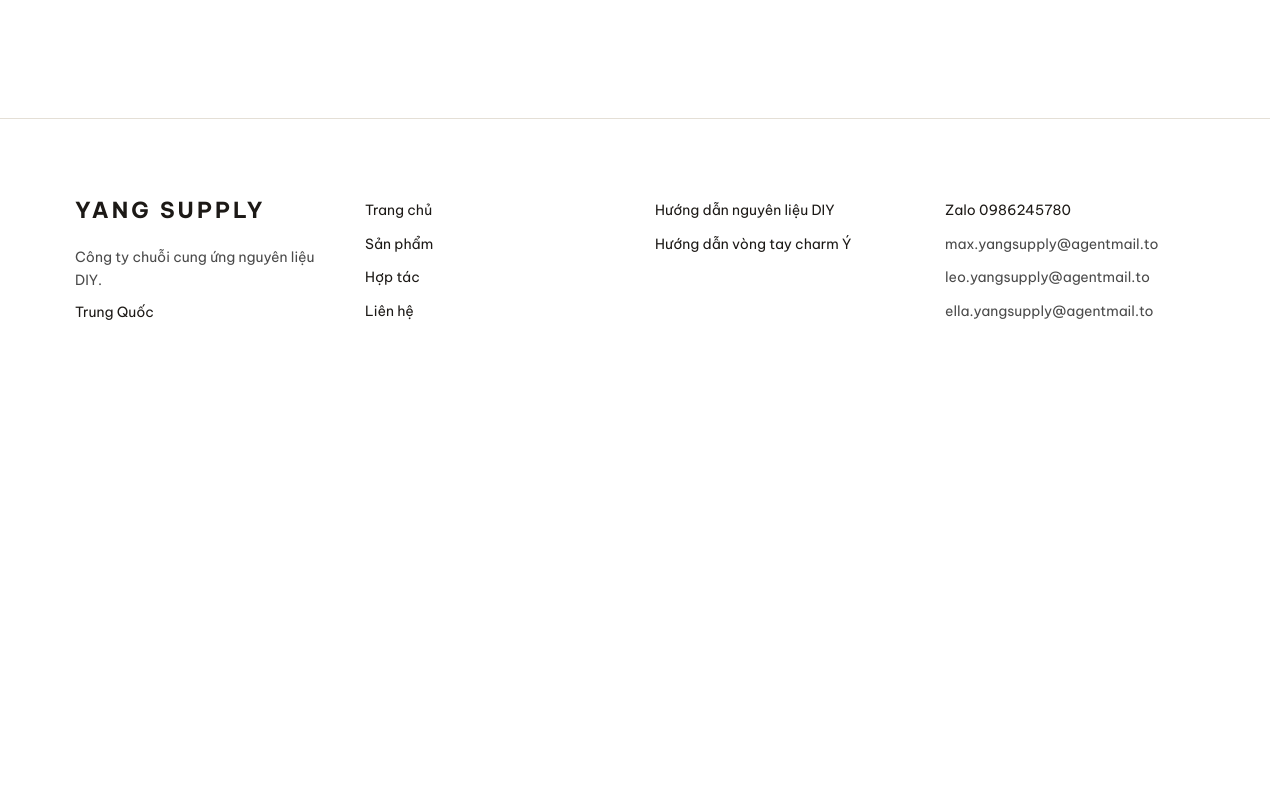
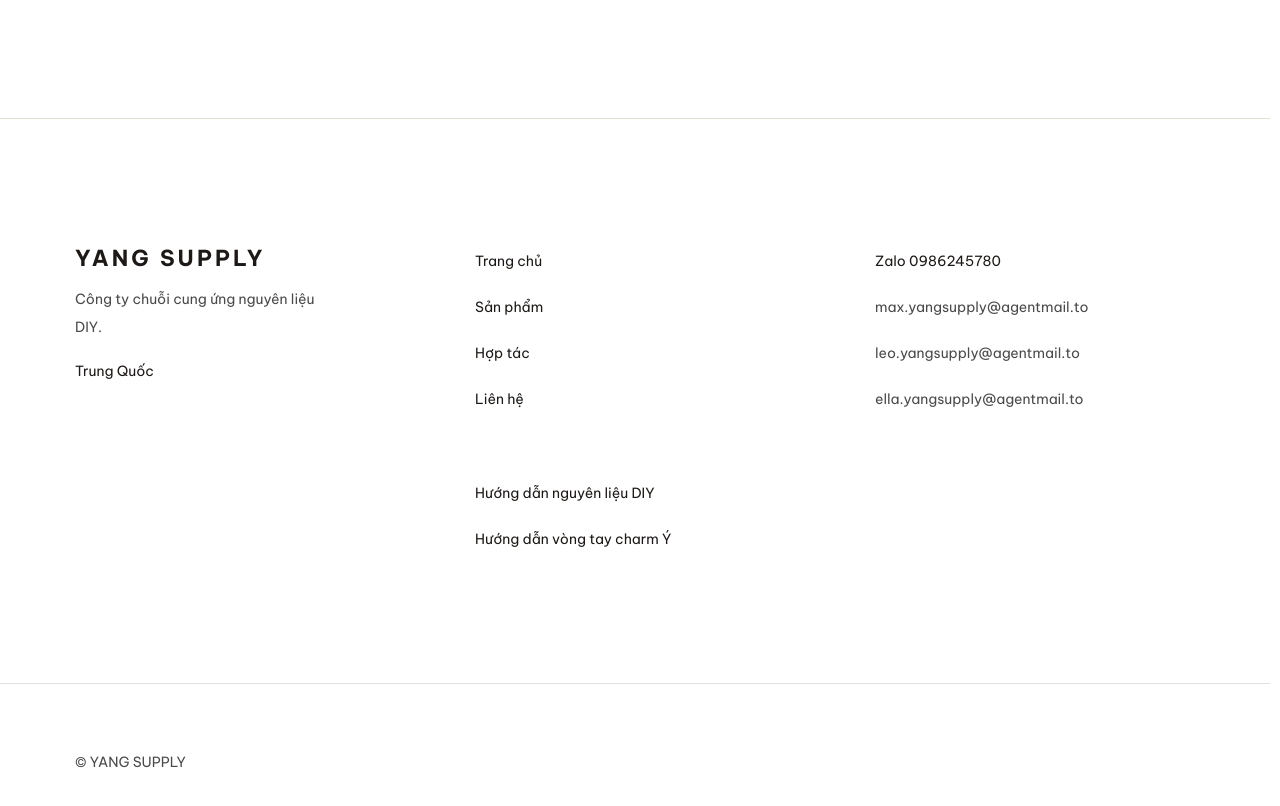
Before and after one commit to nexteacc/yang-supply-web, a Next.js app: page /hop-tac in a window 1280 px wide. Shown: the part 2490-3296 px from the top of the page. Before the commit the page ends 2896 px from the top, so only its background shows below. Built offline with nearby package versions, Linux system fonts and the light colour scheme.

Commit message:
Give the footer more room and finish the pending layout fixes.
Open up footer padding, column gaps, and link rhythm, keep data-block values on one line, and remove the contact-page copy buttons.

Co-authored-by: yang <nexteacc@users.noreply.github.com>

```diff
--- a/src/app/globals.css
+++ b/src/app/globals.css
@@ -165,10 +165,18 @@ html.lang-boot body {
   color: #ffffff;
 }
 
+.fact {
+  container-type: inline-size;
+  min-width: 0;
+}
+
 .fact-value {
-  font-size: 24px;
+  /* --fact-em is the string's approximate width in em, so only a value that
+     would overflow its cell shrinks. Short values stay at 24px. */
+  font-size: clamp(13px, calc(100cqi / var(--fact-em, 8)), 24px);
   font-weight: 600;
   line-height: 1.2;
+  white-space: nowrap;
 }
 
 .fact-label {
--- a/src/components/contact-page.tsx
+++ b/src/components/contact-page.tsx
@@ -2,7 +2,7 @@
 
 import { contacts } from "@/lib/content";
 import { useLanguage } from "@/components/language";
-import { Container, CopyButton, PageIntro, ZaloButton } from "@/components/ui";
+import { Container, PageIntro, ZaloButton } from "@/components/ui";
 
 export function ContactPage() {
   const { market, t } = useLanguage();
@@ -25,9 +25,8 @@ export function ContactPage() {
             >
               {contacts.zalo}
             </a>
-            <div className="mt-8 flex flex-wrap items-center gap-6">
+            <div className="mt-8">
               <ZaloButton />
-              <CopyButton value={contacts.zalo} />
             </div>
           </section>
           ) : null}
@@ -45,9 +44,6 @@ export function ContactPage() {
                 <a href={`mailto:${email}`} className="link-under inline-block break-all text-[14px] text-mute">
                   {email}
                 </a>
-                <div className="mt-2">
-                  <CopyButton value={email} />
-                </div>
               </li>
             ))}
           </ul>
--- a/src/components/footer.tsx
+++ b/src/components/footer.tsx
@@ -6,43 +6,66 @@ import { guideList } from "@/lib/guides";
 import { useLanguage } from "@/components/language";
 import { Container, Wordmark } from "@/components/ui";
 
+const linkList = "flex flex-col items-start gap-4";
+const linkItem = "link-under w-fit leading-[2]";
+
 export function Footer() {
   const { market, t } = useLanguage();
   return (
-    <footer className="border-t border-line">
-      <Container className="grid gap-10 py-[72px] text-[14px] leading-[1.7] sm:grid-cols-2 md:grid-cols-4 md:py-[80px]">
-        <div>
+    <footer className="border-t border-line text-left text-[14px]">
+      <Container className="grid grid-cols-1 items-start gap-16 py-20 md:grid-cols-3 md:py-24 lg:gap-20 lg:py-32">
+        <div className="flex flex-col items-start gap-4">
           <Wordmark />
-          <p className="mt-5 max-w-[28ch] text-mute">{t.footer.line}</p>
-          {t.footer.address ? <p className="mt-2 text-ink">{t.footer.address}</p> : null}
+          <p className="max-w-[28ch] leading-[2] text-mute">{t.footer.line}</p>
+          {t.footer.address ? (
+            <p className="leading-[2] text-ink">{t.footer.address}</p>
+          ) : null}
         </div>
-        <nav aria-label="Footer" className="flex flex-col gap-2">
+        <div className="flex flex-col items-start gap-16">
+          <nav aria-label="Footer" className={linkList}>
             {t.nav.map((item) => (
-            <Link key={item.href} href={item.href} className="link-under w-fit text-ink">
+              <Link key={item.href} href={item.href} className={`${linkItem} text-ink`}>
                 {item.label}
               </Link>
             ))}
           </nav>
-        {market.id === "vi" ? <nav aria-label="Guides" className="flex flex-col gap-2">
+          {market.id === "vi" ? (
+            <nav aria-label="Guides" className={linkList}>
               {guideList.map((guide) => (
-            <Link key={guide.slug} href={guide.href} className="link-under w-fit text-ink">
+                <Link key={guide.slug} href={guide.href} className={`${linkItem} text-ink`}>
                   {guide.shortTitle.vi}
                 </Link>
               ))}
-        </nav> : null}
-        <div className="flex flex-col gap-2">
+            </nav>
+          ) : null}
+        </div>
+        <div className={linkList}>
           {market.contact === "zalo" ? (
-            <a href={contacts.zaloUrl} target="_blank" rel="noopener noreferrer" className="link-under w-fit">
+            <a
+              href={contacts.zaloUrl}
+              target="_blank"
+              rel="noopener noreferrer"
+              className={linkItem}
+            >
               Zalo {contacts.zalo}
             </a>
           ) : null}
           {contacts.emails.map((email) => (
-            <a key={email} href={`mailto:${email}`} className="link-under w-fit break-all text-mute">
+            <a
+              key={email}
+              href={`mailto:${email}`}
+              className={`${linkItem} break-all text-mute`}
+            >
               {email}
             </a>
           ))}
         </div>
       </Container>
+      <div className="border-t border-line">
+        <Container className="py-12 md:py-16">
+          <p className="leading-[2] text-mute">© YANG SUPPLY</p>
+        </Container>
+      </div>
     </footer>
   );
 }
--- a/src/components/home-page.tsx
+++ b/src/components/home-page.tsx
@@ -2,12 +2,22 @@
 
 import Image from "next/image";
 import Link from "next/link";
-import type { ReactNode } from "react";
+import type { CSSProperties, ReactNode } from "react";
 import { contacts, productImage, series } from "@/lib/content";
 import { useLanguage } from "@/components/language";
 import { localizedPath } from "@/lib/i18n";
 import { SquareThumb } from "@/components/product-art";
 import { Section, TextLink, ZaloButton } from "@/components/ui";
+
+/** Approximate width in em so a long data-block value can shrink to one line. */
+function factEm(value: string) {
+  let units = 0;
+  for (const ch of value) {
+    const code = ch.codePointAt(0) ?? 0;
+    units += code > 0x2e80 ? 1.05 : 0.62;
+  }
+  return units.toFixed(2);
+}
 
 /** Renders [label](/path) as an internal link. Other text is unchanged. */
 function InlineLinks({ text }: { text: string }) {
@@ -86,8 +96,13 @@ export function HomePage() {
             {home.rows.length > 0 ? (
               <dl className="mt-16 grid grid-cols-1 items-baseline gap-x-8 gap-y-8 py-12 sm:grid-cols-2 lg:grid-cols-4">
                 {home.rows.map((row) => (
-                  <div key={row.label}>
-                    <dd className="fact-value text-ink">{row.value}</dd>
+                  <div key={row.label} className="fact">
+                    <dd
+                      className="fact-value text-ink"
+                      style={{ "--fact-em": factEm(row.value) } as CSSProperties}
+                    >
+                      {row.value}
+                    </dd>
                     <dt className="fact-label mt-2 text-mute">{row.label}</dt>
                     {row.note ? (
                       <p className="mt-2 max-w-[22ch] text-[13px] font-normal leading-snug text-mute">
--- a/src/components/ui.tsx
+++ b/src/components/ui.tsx
@@ -2,7 +2,6 @@
 
 import Link from "next/link";
 import type { ReactNode } from "react";
-import { useState } from "react";
 import { contacts } from "@/lib/content";
 import { useLanguage } from "@/components/language";
 import { localizedPath } from "@/lib/i18n";
@@ -88,31 +87,6 @@ export function ZaloButton({ className = "" }: { className?: string }) {
   );
 }
 
-export function CopyButton({ value }: { value: string }) {
-  const { t } = useLanguage();
-  const [done, setDone] = useState(false);
-
-  async function onCopy() {
-    try {
-      await navigator.clipboard.writeText(value);
-      setDone(true);
-      window.setTimeout(() => setDone(false), 1500);
-    } catch {
-      setDone(false);
-    }
-  }
-
-  return (
-    <button
-      type="button"
-      onClick={onCopy}
-      className="inline-flex h-11 min-h-11 cursor-pointer items-center text-[14px] font-normal leading-none text-mute"
-    >
-      {done ? t.copied : t.copy}
-    </button>
-  );
-}
-
 export function PageIntro({
   kicker,
   title,
--- a/src/lib/content.ts
+++ b/src/lib/content.ts
@@ -702,8 +702,6 @@ export type Copy = {
   skip: string;
   menu: string;
   close: string;
-  copied: string;
-  copy: string;
   zaloAdd: string;
   emailCta: string;
   inquiry: string;
@@ -771,8 +769,6 @@ export const dictionary: Record<Lang, Copy> = {
     skip: "Skip to content",
     menu: "Menu",
     close: "Close",
-    copied: "Copied",
-    copy: "Copy",
     zaloAdd: "Email us",
     emailCta: "Email us",
     inquiry: "Request a quote",
@@ -874,8 +870,6 @@ export const dictionary: Record<Lang, Copy> = {
     skip: "跳到内容",
     menu: "菜单",
     close: "关闭",
-    copied: "已复制",
-    copy: "复制",
     zaloAdd: "添加 Zalo",
     emailCta: "发邮件",
     inquiry: "联系",
@@ -958,8 +952,6 @@ export const dictionary: Record<Lang, Copy> = {
     skip: "Tới nội dung",
     menu: "Menu",
     close: "Đóng",
-    copied: "Đã sao chép",
-    copy: "Sao chép",
     zaloAdd: "Thêm Zalo",
     emailCta: "Email",
     inquiry: "Liên hệ để hỏi giá",
```
Lines whose indentation alone changed are shown as unchanged.
